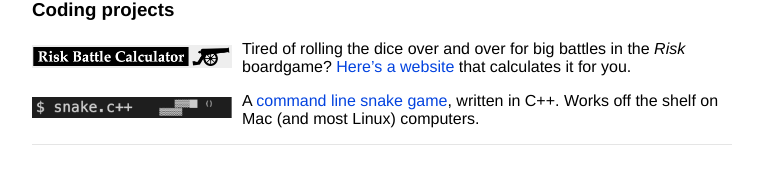
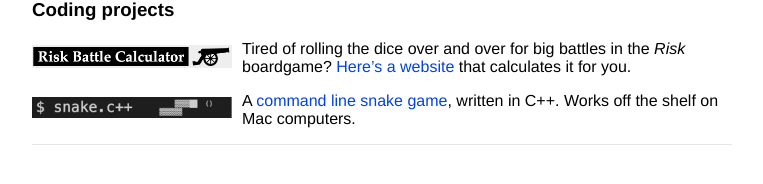
Before and after one commit to ahilbers/ahilbers.github.io, a Jekyll site: the page built from projects.md, in a window 1280 px wide. Shown: the part 554-738 px from the top of the page, without its empty margins (258-1021 px from the left). Built offline with Jekyll 4.4.1, drawn with Linux system fonts in a browser that asks for light colours; our own code applies the rules of GitHub Pages for plain Markdown files.

```diff
--- a/projects.md
+++ b/projects.md
@@ -31,16 +31,16 @@
 
 ### Coding projects
 
-<a href = "risk_calculator/index.html">
+<a href = "https://github.com/ahilbers/risk_calculator">
 <img class="projects-picture" src="images/risk_calculator.png" style="margin: 5px 10px 0px 0px" />
 </a>
 
-Tired of rolling the dice over and over for big battles in the *Risk* boardgame? [Here's a website](risk_calculator/index.html) that calculates it for you.
+Tired of rolling the dice over and over for big battles in the *Risk* boardgame? [Here's a website](https://github.com/ahilbers/risk_calculator) that calculates it for you.
 
 <a href = "https://github.com/ahilbers/cpp_snake">
 <img class="projects-picture" src="images/snake.png" style="margin: 5px 10px 0px 0px" />
 </a>
 
-A [command line snake game](https://github.com/ahilbers/cpp_snake), written in C++. Works off the shelf on Mac (and most Linux) computers.
+A [command line snake game](https://github.com/ahilbers/cpp_snake), written in C++. Works off the shelf on Mac computers.
 
 ---
```
